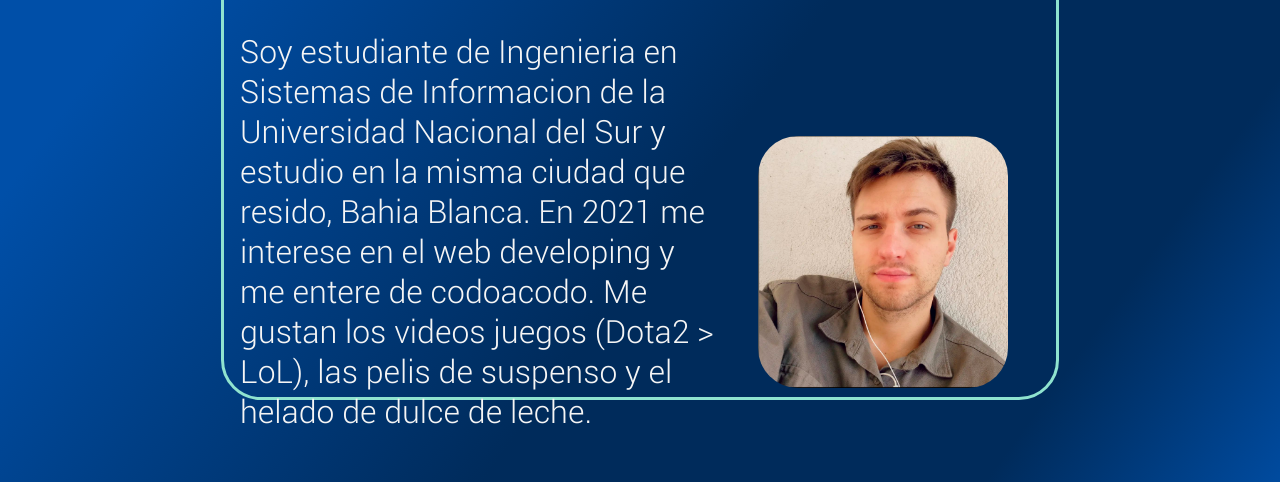
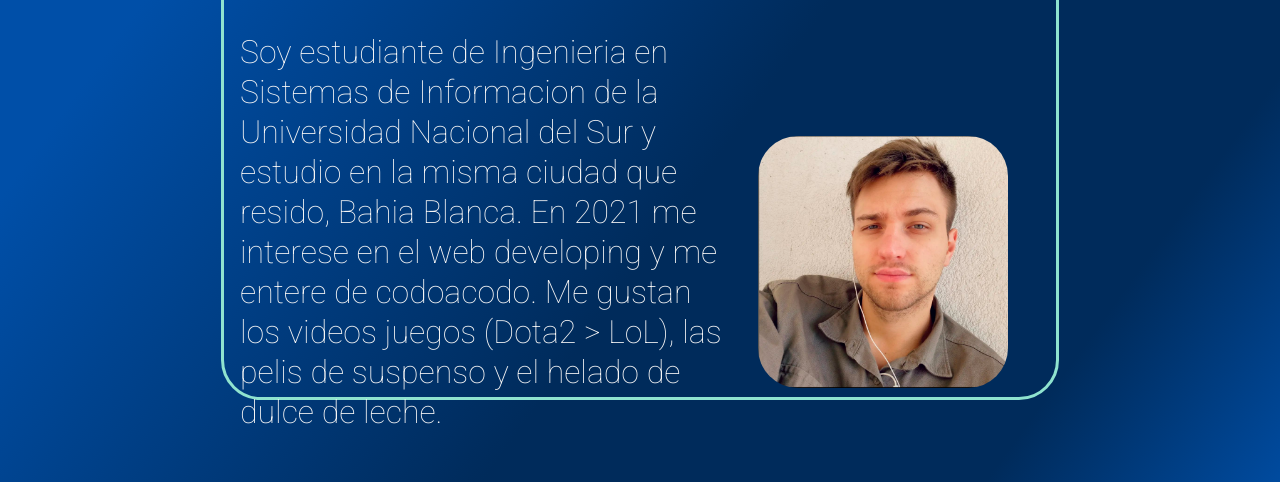
Before and after one commit to INSaNee12/id-card, a plain HTML site: page index.html in a window 1280 px wide. Shown: the part 263-745 px from the top of the page. Drawn offline with Linux system fonts and the light colour scheme.

Commit message:
arreglando fonts

```diff
--- a/index.html
+++ b/index.html
@@ -5,6 +5,9 @@
     <meta http-equiv="X-UA-Compatible" content="IE=edge">
     <meta name="viewport" content="width=device-width, initial-scale=1.0">
     <link rel="stylesheet" href="styles.css">
+    <link rel="preconnect" href="https://fonts.googleapis.com">
+    <link rel="preconnect" href="https://fonts.gstatic.com" crossorigin>
+    <link href="https://fonts.googleapis.com/css2?family=Roboto:ital,wght@0,100;1,400&family=Source+Sans+Pro:wght@300&display=swap" rel="stylesheet">
 
     <title>Lautaro ID</title>
 </head>
--- a/styles.css
+++ b/styles.css
@@ -1,16 +1,8 @@
 *{
     padding: 0;
     margin: 0;
-    font-family: 'Roboto Light';
+    font-family: 'Roboto', sans-serif;
     transition: all 0.2s 0.1s linear;
-}
-@font-face {
-    font-family: 'Roboto Italic';
-    src: url(Roboto-Italic.ttf);
-}
-@font-face {
-    font-family: 'Roboto Light';
-    src: url(Roboto-Light.ttf);
 }
 body{
     width: 100vw;
@@ -34,7 +26,6 @@ main{
 h1{
     margin: 2rem;
     font-size: 4rem;
-    font-family: 'Roboto Italic';
 }
 section{
     display: flex;
```
